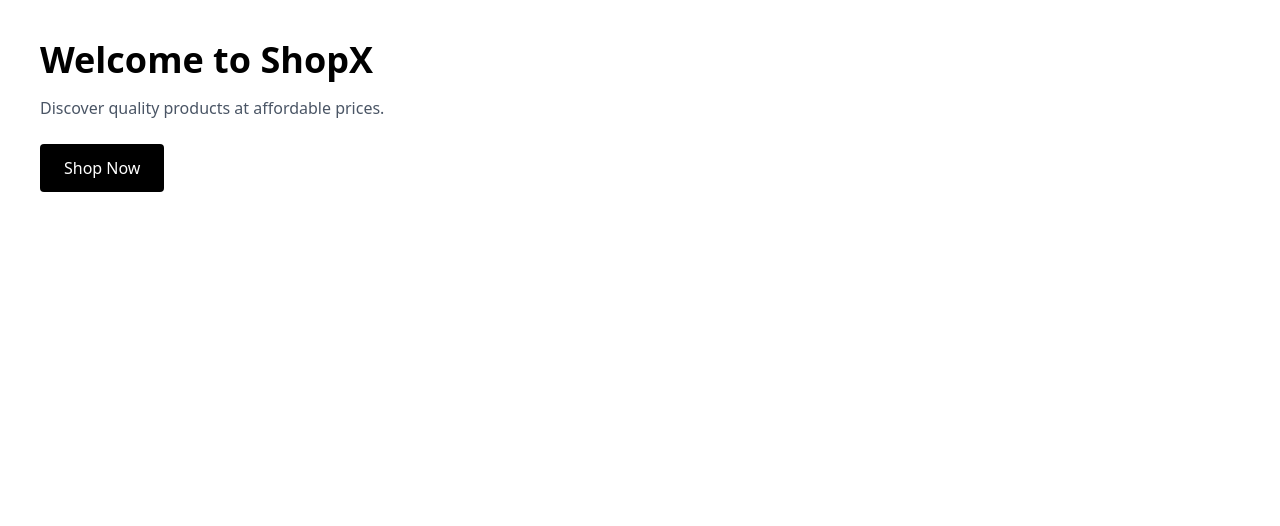
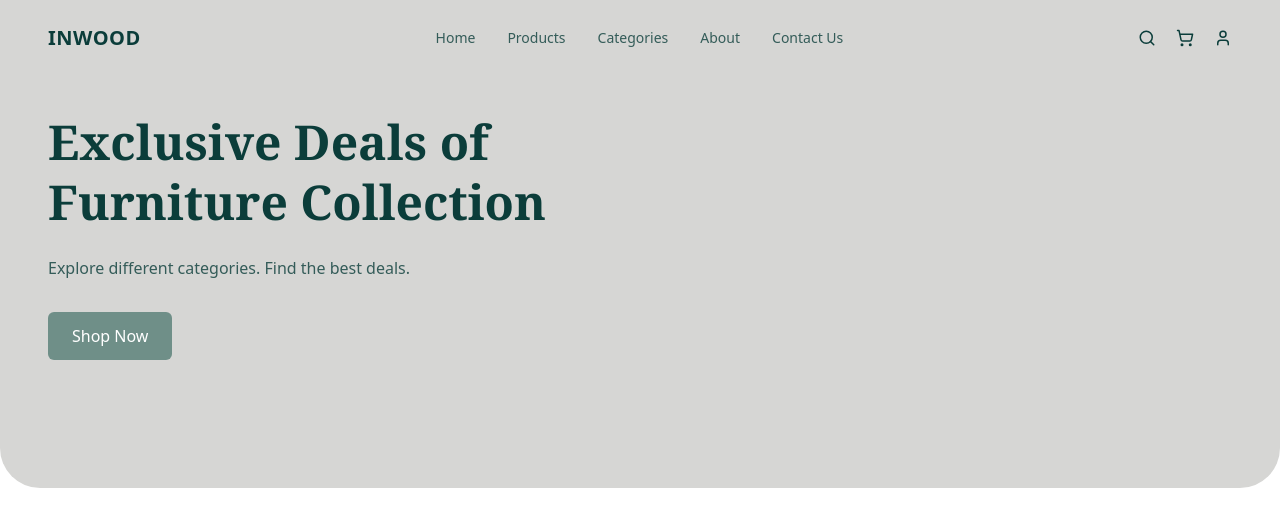
Before and after one commit to reyaayah/ecommerce-frontend, a Next.js app: page / in a window 1280 px wide. Shown: the top 526 px of the page. Built offline with nearby package versions, Linux system fonts and the light colour scheme.

Commit message:
Added admin panel & Herosection

```diff
--- /dev/null
+++ b/app/home/page.tsx
@@ -0,0 +1,23 @@
+export default function Hero() {
+    return (
+        <section className="relative bg-[#d6d6d4] rounded-b-[2.5rem] overflow-hidden">
+            {/* Navbar space compensation */}
+            <div className="max-w-7xl mx-auto px-6 md:px-12 pt-28 pb-32">
+                <div className="max-w-xl">
+                    <h1 className="text-4xl md:text-5xl font-serif font-semibold text-[#0b3d3a] leading-tight">
+                        Exclusive Deals of <br />
+                        Furniture Collection
+                    </h1>
+
+                    <p className="mt-6 text-[#0b3d3a]/80">
+                        Explore different categories. Find the best deals.
+                    </p>
+
+                    <button className="mt-8 px-6 py-3 bg-[#6f8f88] text-white rounded-md hover:bg-[#5e7d76] transition">
+                        Shop Now
+                    </button>
+                </div>
+            </div>
+        </section>
+    )
+}
--- a/app/page.tsx
+++ b/app/page.tsx
@@ -1,13 +1,12 @@
+import Navbar from "@/components/NavBar";
+import Hero from "./home/page";
+
+
 export default function HomePage() {
   return (
-    <main className="p-10">
-      <h1 className="text-4xl font-bold">Welcome to ShopX</h1>
-      <p className="mt-4 text-gray-600">
-        Discover quality products at affordable prices.
-      </p>
-      <button className="mt-6 px-6 py-3 bg-black text-white rounded">
-        Shop Now
-      </button>
-    </main>
+    <>
+      <Navbar />
+      <Hero />
+    </>
   )
 }
--- /dev/null
+++ b/components/NavBar.tsx
@@ -0,0 +1,45 @@
+'use client'
+
+import Link from 'next/link'
+import { Search, ShoppingCart, User } from 'lucide-react'
+
+export default function Navbar() {
+    return (
+        <header className="absolute top-0 left-0 w-full z-50">
+            <div className="max-w-7xl mx-auto px-6 md:px-12 py-6 flex items-center justify-between">
+
+                {/* Logo */}
+                <Link href="/" className="flex items-center gap-2 font-semibold text-[#0b3d3a]">
+                    <span className="text-xl tracking-wide">INWOOD</span>
+                </Link>
+
+                {/* Nav Links */}
+                <nav className="hidden md:flex items-center gap-8 text-sm text-[#0b3d3a]/80">
+                    <Link href="/" className="hover:text-[#0b3d3a] font-medium">
+                        Home
+                    </Link>
+                    <Link href="/products" className="hover:text-[#0b3d3a]">
+                        Products
+                    </Link>
+                    <Link href="/categories" className="hover:text-[#0b3d3a]">
+                        Categories
+                    </Link>
+                    <Link href="/about" className="hover:text-[#0b3d3a]">
+                        About
+                    </Link>
+                    <Link href="/contact" className="hover:text-[#0b3d3a]">
+                        Contact Us
+                    </Link>
+                </nav>
+
+                {/* Icons */}
+                <div className="flex items-center gap-5 text-[#0b3d3a]">
+                    <Search size={18} className="cursor-pointer" />
+                    <ShoppingCart size={18} className="cursor-pointer" />
+                    <User size={18} className="cursor-pointer" />
+                </div>
+
+            </div>
+        </header>
+    )
+}
```
